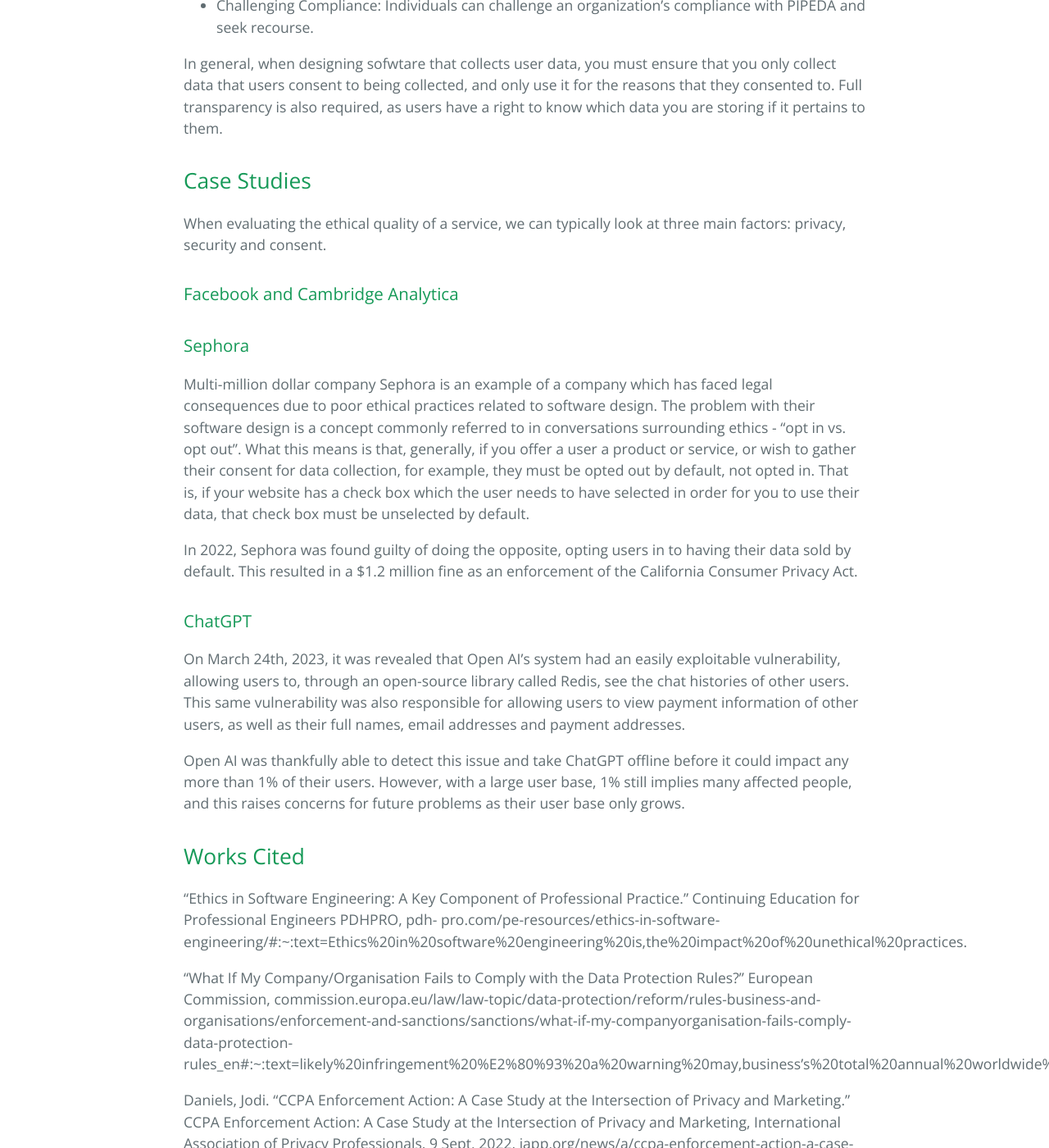
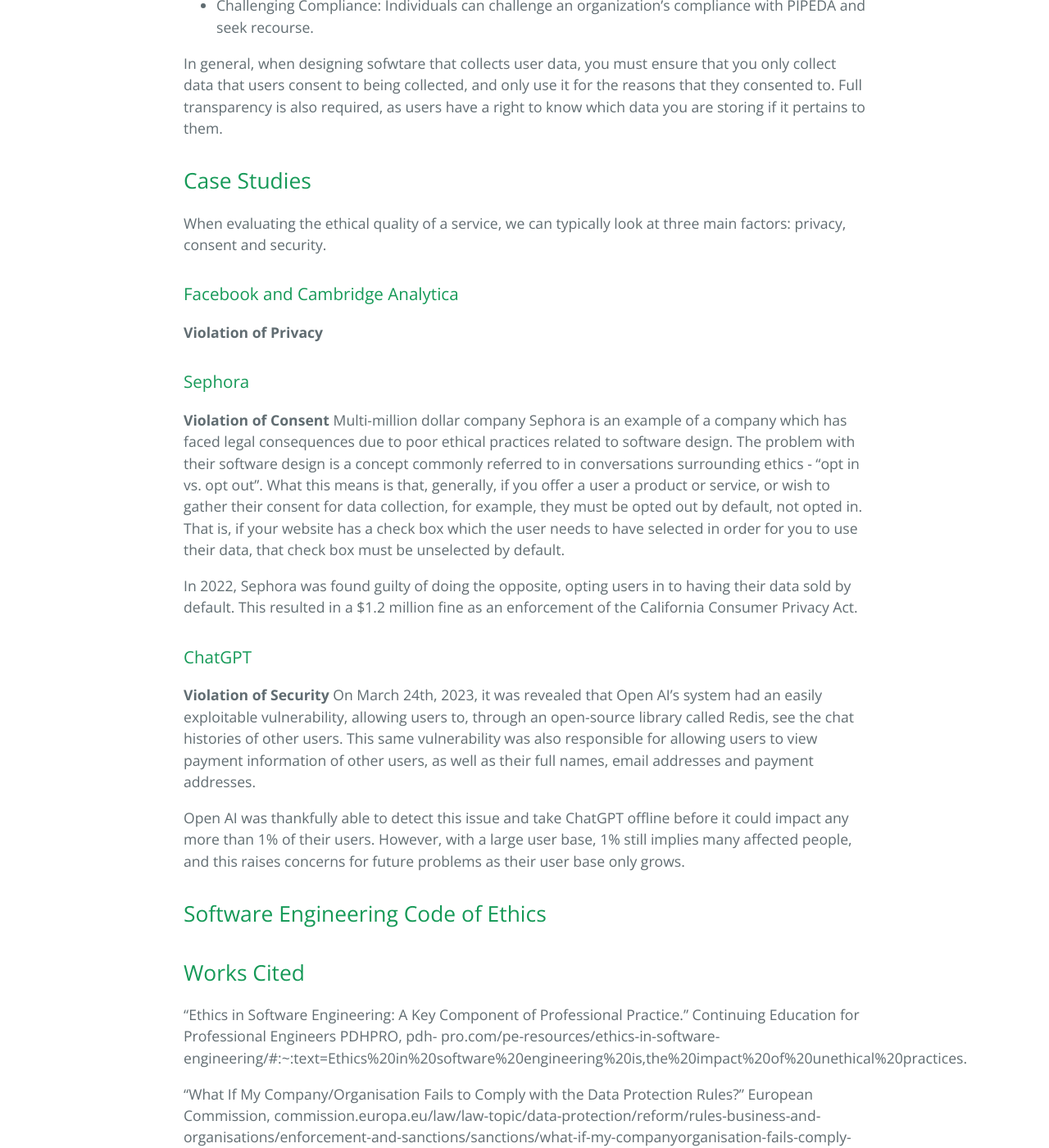
Before and after one commit to learning-software-engineering/learning-software-engineering.github.io, a Jekyll site: the page built from Topics/Software_Engineering/Ethics_In_Software_Engineering.md, in a window 1280 px wide and 1400 px high, scrolled down 2102 px. Shown: the whole window at 82% size. Built offline with Jekyll 4.4.1, drawn with Linux system fonts in a browser that asks for light colours; our own code applies the rules of GitHub Pages for plain Markdown files; some of the changed text lies outside the part shown.

Commit message:
Update Ethics_In_Software_Engineering.md

```diff
--- a/Topics/Software_Engineering/Ethics_In_Software_Engineering.md
+++ b/Topics/Software_Engineering/Ethics_In_Software_Engineering.md
@@ -5,7 +5,7 @@
 2. [Why Should I Care?](#why-should-i-care?)
 3. [PIPEDA](#pipeda)
 4. [Case Studies](#case-studies)
-5. [What Can I Do?](#what-can-i-do?)
+5. [Software Engineering Code of Ethics](#software-engineering-code-of-ethics)
 6. [Works Cited](#works-cited)
 
 ## Introduction
@@ -36,20 +36,25 @@
 In general, when designing sofwtare that collects user data, you must ensure that you only collect data that users consent to being collected, and only use it for the reasons that they consented to. Full transparency is also required, as users have a right to know which data you are storing if it pertains to them.
 
 ## Case Studies
-When evaluating the ethical quality of a service, we can typically look at three main factors: privacy, security and consent.
+When evaluating the ethical quality of a service, we can typically look at three main factors: privacy, consent and security.
 
 ### Facebook and Cambridge Analytica
+**Violation of Privacy**
 
 
 ### Sephora
+**Violation of Consent**
 Multi-million dollar company Sephora is an example of a company which has faced legal consequences due to poor ethical practices related to software design. The problem with their software design is a concept commonly referred to in conversations surrounding ethics - "opt in vs. opt out". What this means is that, generally, if you offer a user a product or service, or wish to gather their consent for data collection, for example, they must be opted out by default, not opted in. That is, if your website has a check box which the user needs to have selected in order for you to use their data, that check box must be unselected by default.
 
 In 2022, Sephora was found guilty of doing the opposite, opting users in to having their data sold by default. This resulted in a $1.2 million fine as an enforcement of the California Consumer Privacy Act.
 
 ### ChatGPT
+**Violation of Security**
 On March 24th, 2023, it was revealed that Open AI's system had an easily exploitable vulnerability, allowing users to, through an open-source library called Redis, see the chat histories of other users. This same vulnerability was also responsible for allowing users to view payment information of other users, as well as their full names, email addresses and payment addresses.
 
 Open AI was thankfully able to detect this issue and take ChatGPT offline before it could impact any more than 1% of their users. However, with a large user base, 1% still implies many affected people, and this raises concerns for future problems as their user base only grows.
+
+## Software Engineering Code of Ethics
 
 ## Works Cited
 “Ethics in Software Engineering: A Key Component of Professional Practice.” Continuing Education for Professional Engineers PDHPRO, pdh-
```
